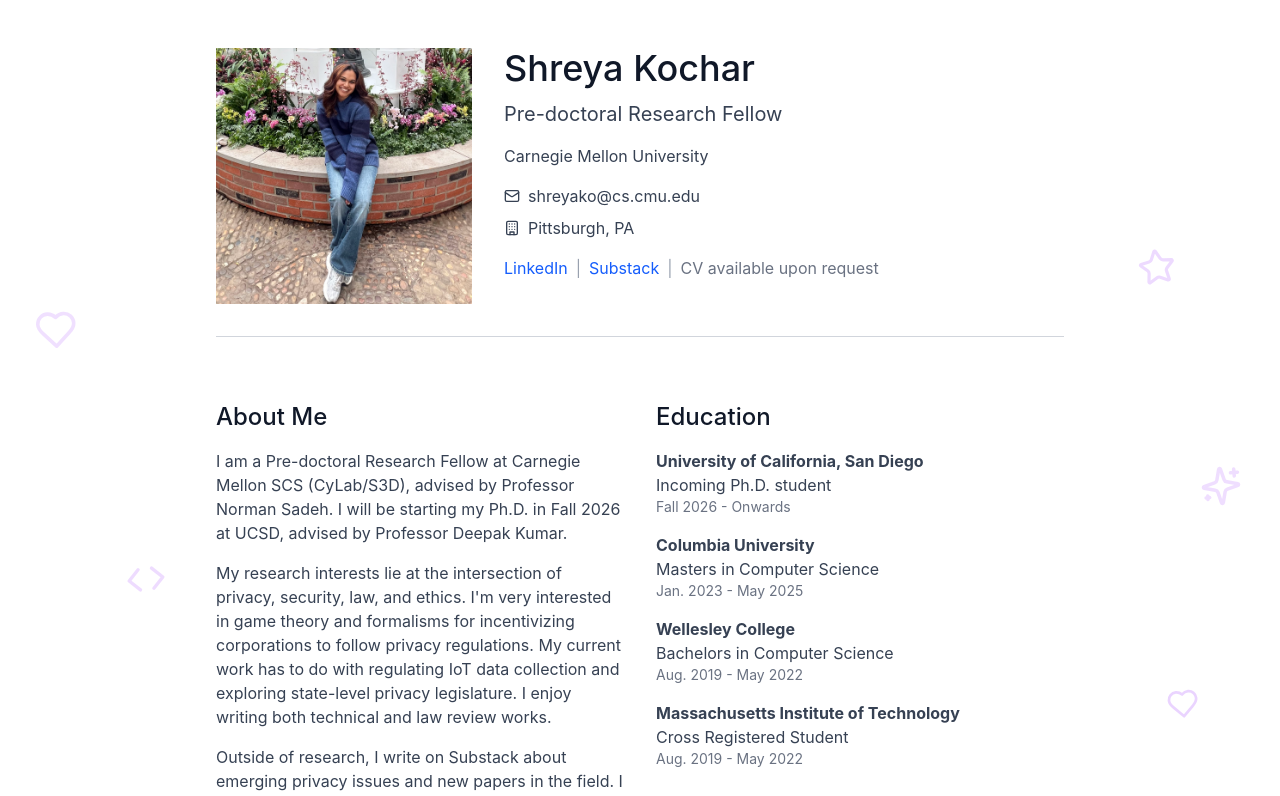
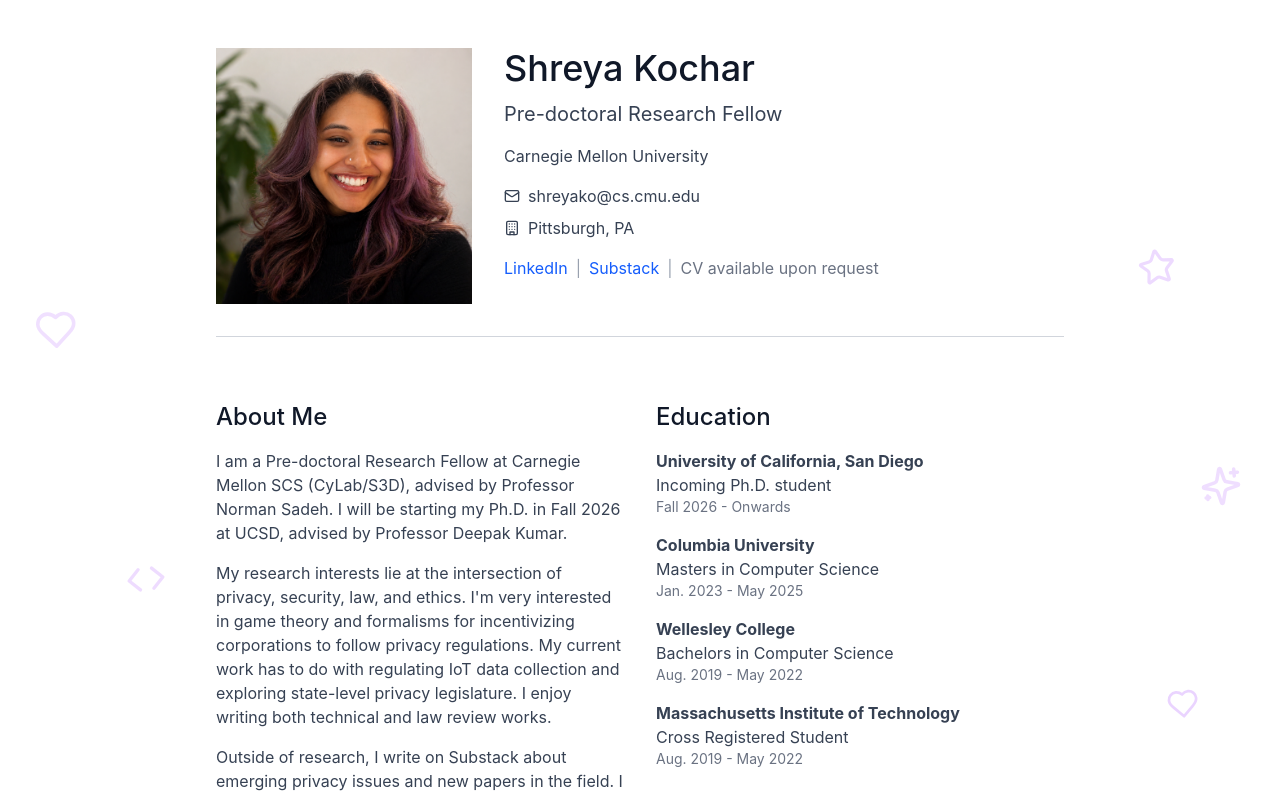
Before and after one commit to skochar1/skochar1.github.io, a React (Vite) app: page / in a window 1280 px wide. Shown: the top 796 px of the page. Built offline with nearby package versions, Linux system fonts and the light colour scheme.

Commit message:
headshot

```diff
--- a/src/app/App.tsx
+++ b/src/app/App.tsx
@@ -58,7 +58,7 @@ export default function App() {
           <div className="flex flex-col md:flex-row gap-8 items-start">
             <div className="flex-shrink-0">
               <ImageWithFallback
-                src="/IMG_4889.jpg"
+                src="/08B2DB69-982F-4257-A052-2C0ACC54BF52.PNG"
                 alt="Profile"
                 className="w-64 h-64 object-cover"
               />
```
Also changed, not shown: public/08B2DB69-982F-4257-A052-2C0ACC54BF52.PNG (added), 1 other file (tests, documents, lock files or other folders).
